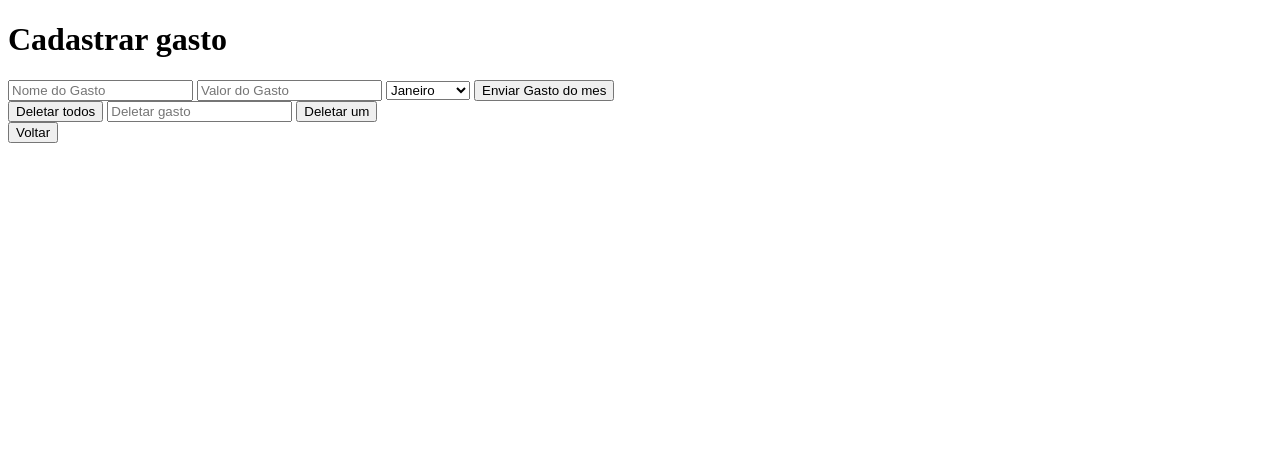
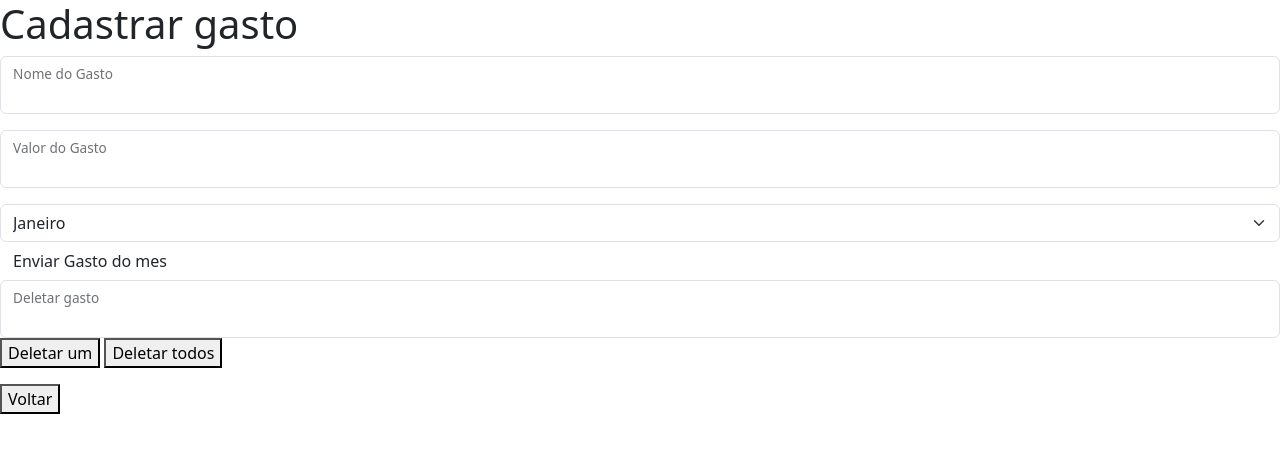
Before and after one commit to GabriOliveira/gerenciador-gastos, a Flask app: template templates/cadastro-gasto.html in a window 1280 px wide. Shown: the top 453 px of the page. Run offline with Flask 3, Linux system fonts and the light colour scheme; the template is opened without the code that fills it, so the values that code supplies are empty.

Commit message:
refactor->melhoria no visual dos inputs e ajustes técnicos nas tabelas

```diff
--- a/templates/cadastro-gasto.html
+++ b/templates/cadastro-gasto.html
@@ -3,14 +3,23 @@
 <head>
     <meta charset="UTF-8">
     <meta name="viewport" content="width=device-width, initial-scale=1.0">
+    <link href="https://cdn.jsdelivr.net/npm/bootstrap@5.3.8/dist/css/bootstrap.min.css" rel="stylesheet" integrity="sha384-sRIl4kxILFvY47J16cr9ZwB07vP4J8+LH7qKQnuqkuIAvNWLzeN8tE5YBujZqJLB" crossorigin="anonymous">
+    <script src="https://cdn.jsdelivr.net/npm/bootstrap@5.3.8/dist/js/bootstrap.bundle.min.js" integrity="sha384-FKyoEForCGlyvwx9Hj09JcYn3nv7wiPVlz7YYwJrWVcXK/BmnVDxM+D2scQbITxI" crossorigin="anonymous"></script>
+
     <title>Cadastrar gasto</title>
 </head>
 <body>
     <h1>Cadastrar gasto</h1>
     <form action="/cadastro-gasto" method="post">
-        <input type="text" name="nome_gasto" class="ipt" placeholder="Nome do Gasto">
-        <input type="text" name="valor_gasto" class="ipt" placeholder="Valor do Gasto">
-    <select name="nome_mes_gasto" id="meses">
+        <div class="form-floating mb-3">
+            <input type="text" name="nome_gasto"  class="form-control" id="floatingInput">
+            <label for="floatingInput">Nome do Gasto</label>
+        </div>
+        <div class="form-floating mb-3">
+            <input type="text" name="valor_gasto"  class="form-control" id="floatingInput">
+            <label for="floatingInput">Valor do Gasto</label>
+        </div>
+    <select name="nome_mes_gasto" class="form-select" aria-label="Default select example">
             <option value="Janeiro">Janeiro</option>
             <option value="Fevereiro">Fevereiro</option>
             <option value="Março">Março</option>
@@ -25,15 +34,16 @@
             <option value="Dezembro">Dezembro</option>
         </select>
         <button type="submit" class="btn">Enviar Gasto do mes</button>
-
-
-    </form>
-    <form action="/deletar-gasto" method="post">
-        <button type="submit" name="botao" value="deletartodos">Deletar todos</button>
-        <input type="text" name="nome_gasto_deletar" class="ipt" placeholder="Deletar gasto">
-        <button type="submit" name="botao" value="deletarum">Deletar um</button>
     </form>
 
+    <form action="/deletar-gasto" method="post">
+        <div class="form-floating mb-3">
+            <input type="text" name="nome_gasto_deletar" class="form-control" id="floatingInput">
+            <label for="floatingInput">Deletar gasto</label>
+            <button type="submit" name="botao" value="deletarum">Deletar um</button>
+            <button type="submit" name="botao" value="deletartodos">Deletar todos</button>
+        </div>
+    </form>
         <button type="button" onclick="window.location.href='/'">Voltar</button>
 
 </body>
```
Also changed, not shown: templates/cadastro-salario.html (+10 -2 lines), templates/home.html (+9 -4 lines), views.py (+1 -41 lines), banco.db.
